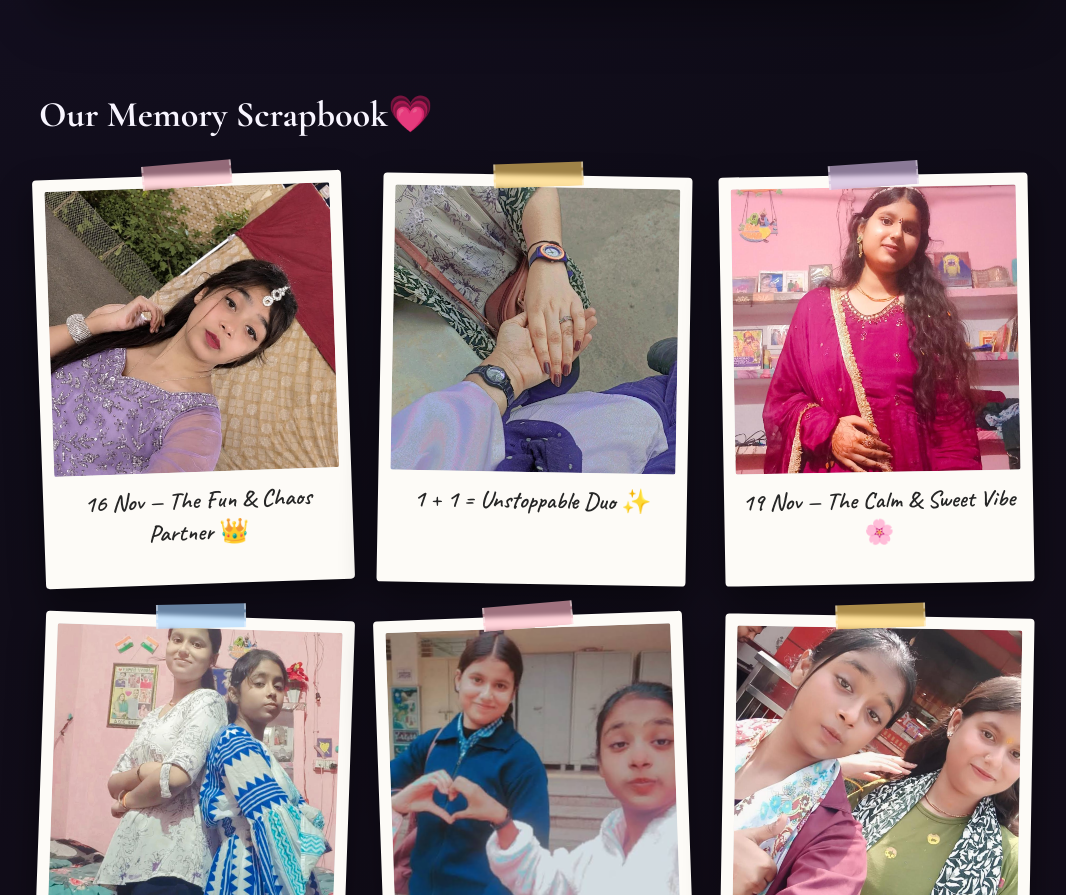
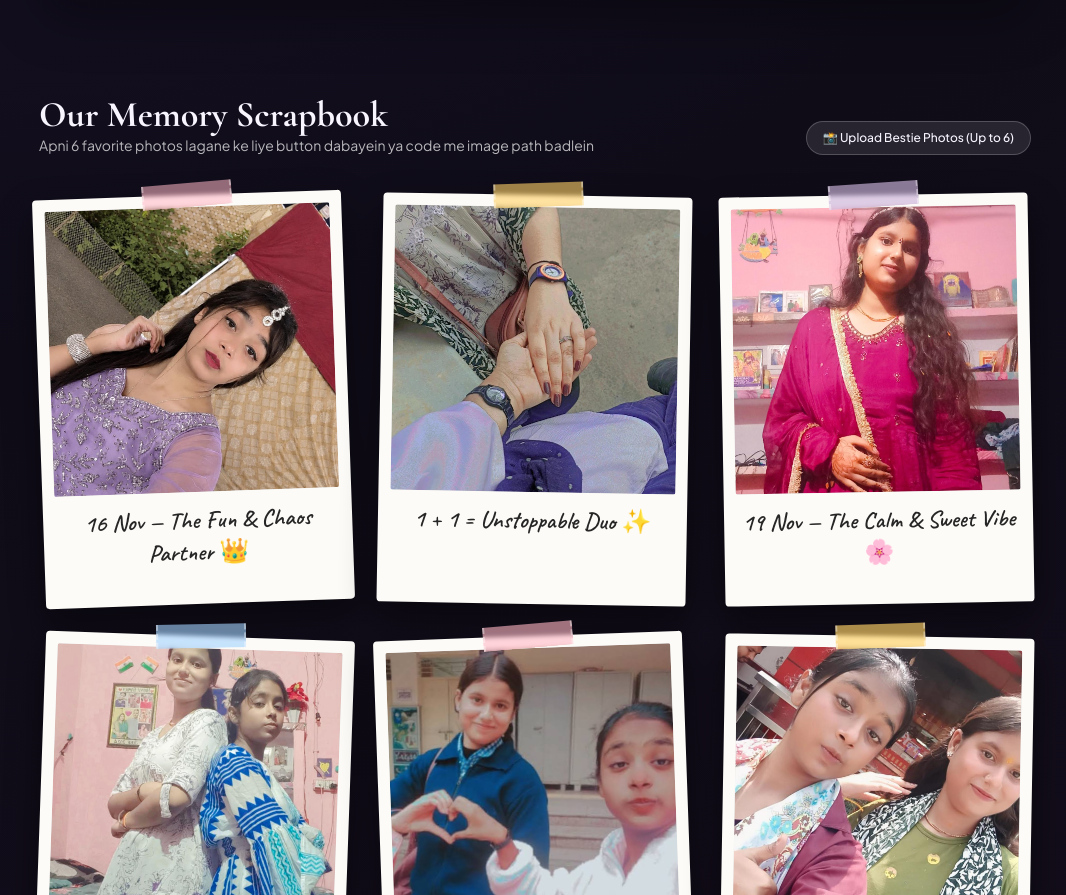
Before and after one commit to dollyvermaonline-eng/birthday-gift, a plain HTML site: page index.html in a window 1280 px wide. Shown: the part 1300-2195 px from the top of the page, without its empty margins (105-1171 px from the left). Drawn offline with nearby package versions, Linux system fonts and the light colour scheme; a web font is replaced by a local one.

Commit message:
Update index.html

```diff
--- a/index.html
+++ b/index.html
@@ -287,14 +287,14 @@
     </section>
 
     <!-- POLAROID MEMORIES SECTION (6 PHOTOS) -->
-    <section class="space-y-8">
+   <section class="space-y-8">
       <div class="flex flex-col sm:flex-row sm:items-end justify-between gap-4">
         <div>
-          <h2 class="font-serif-display text-3xl sm:text-4xl font-bold">Our Memory Scrapbook💗</h2>
-
-
+          <h2 class="font-serif-display text-3xl sm:text-4xl font-bold">Our Memory Scrapbook</h2>
+          <p class="text-sm text-white/70">Apni 6 favorite photos lagane ke liye button dabayein ya code me image path badlein</p>
         </div>
-
+        <label class="inline-flex items-center gap-2 px-4 py-2 rounded-full bg-white/10 hover:bg-white/15 border border-white/20 text-xs font-medium cursor-pointer transition w-fit">
+          📸 Upload Bestie Photos (Up to 6)
           <input type="file" accept="image/*" multiple onchange="loadCustomPhotos(event)" class="hidden" />
         </label>
       </div>
```
